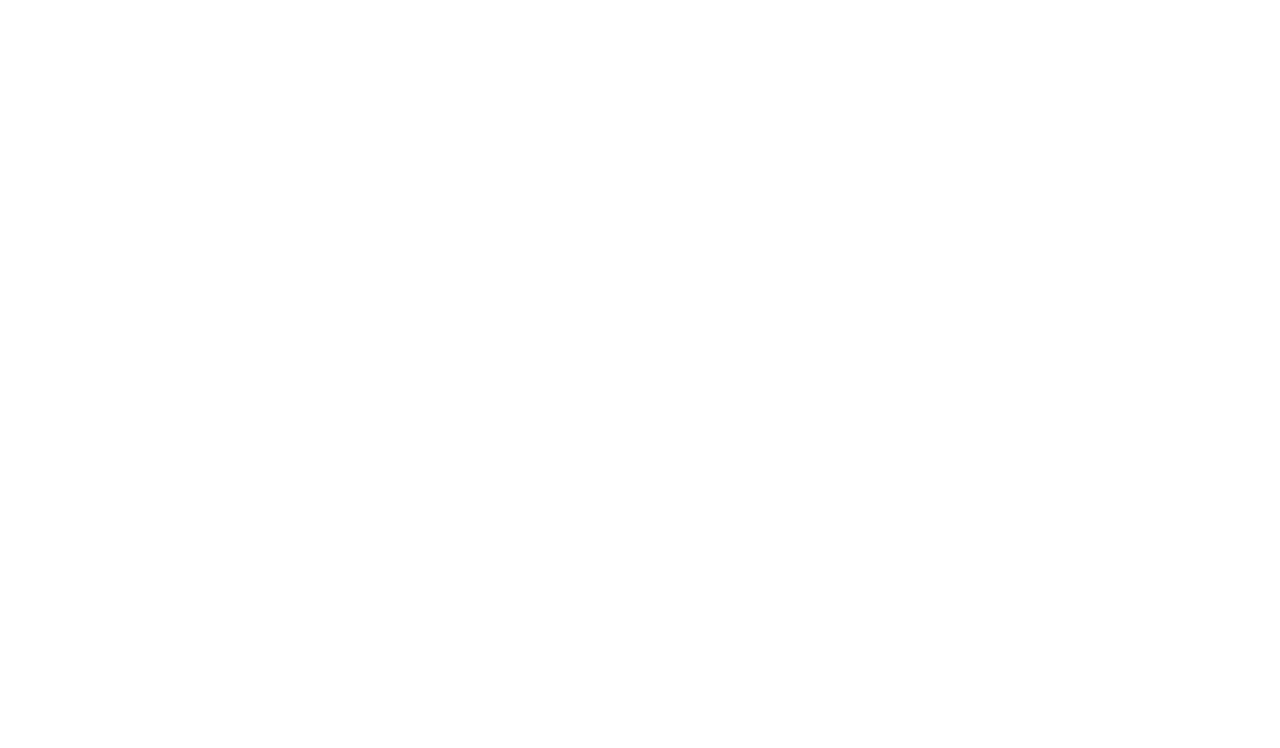
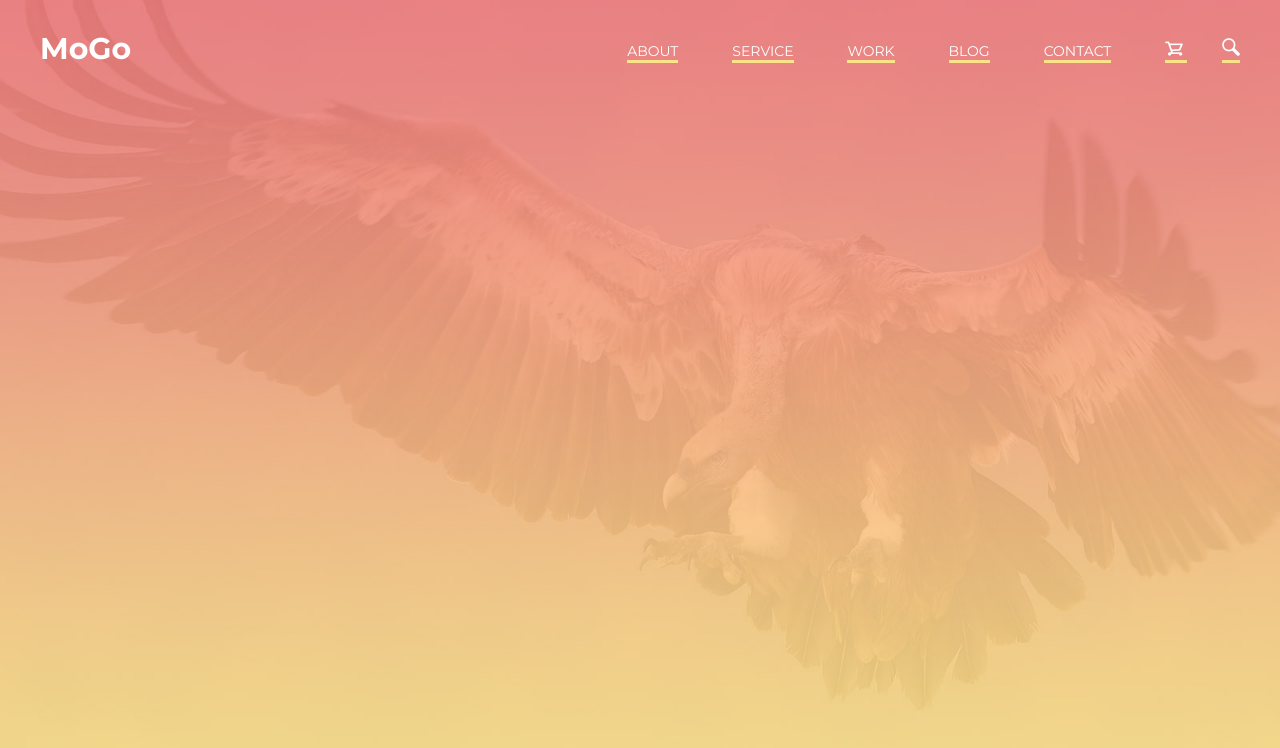
Before and after one commit to ssto4cv/ssto.github.io, a plain HTML site: page index.html in a window 1280 px wide. Drawn offline with Linux system fonts and the light colour scheme.

Commit message:
initial commit

```diff
--- a/css/style.css
+++ b/css/style.css
@@ -0,0 +1,79 @@
+*,
+*::after,
+*::before {
+    margin: 0;
+    box-sizing: border-box;
+}
+h1, h2, h3, h4, h5, h6 {
+    margin: 0;
+    padding: 0;
+}
+body {
+    font-family: 'Montserrat', sans-serif;
+    color: #999;
+    font-size: 15px;
+}
+
+/* Container */
+.container {
+    max-width: 1200px;
+    width: 100%;
+    margin: 0 auto;
+}
+
+/* Intro */
+.intro {
+    background: url(../img/bg.jpg) center no-repeat;
+    background-size: cover;
+    height: 100vh;
+    width: 100%;
+}
+
+/* Header */
+.header {
+    width: 100%;
+    position: absolute;
+    top: 0;
+    right: 0;
+    left: 0;
+    z-index: 1000;
+}
+
+.header_inner {
+    display: flex;
+    justify-content: space-between;
+    align-items: center;
+    padding-top: 30px;
+}
+
+.header_logo {
+    font-weight: 700;
+    font-size: 30px;
+    color: #fff;
+}
+
+.nav_link {
+    text-decoration: none;
+    text-transform: uppercase;
+    color: #fff;
+    position: relative;
+    margin-left: 50px;
+    font-size: 14px;
+}
+.nav_link:last-child {
+    margin-left: 35px;
+}
+.nav_link:hover {
+    color: #fce38a;
+}
+.nav_link::after {
+    content: "";
+
+    position: absolute;
+    top: 100%;
+    left: 0;
+    z-index: 1;
+    width: 100%;
+    height: 3px;
+    background-color: #fce38a;
+}
--- a/index.html
+++ b/index.html
@@ -1,12 +1,42 @@
 <!DOCTYPE html>
 <html lang="en">
 <head>
-  <meta charset="UTF-8">
-  <meta http-equiv="X-UA-Compatible" content="IE=edge">
-  <meta name="viewport" content="width=device-width, initial-scale=1.0">
-  <title>Mogo</title>
+    <meta charset="UTF-8">
+    <meta http-equiv="X-UA-Compatible" content="IE=edge">
+    <meta name="viewport" content="width=device-width, initial-scale=1.0">
+    <title>Mogo</title>
+    <link rel="stylesheet" href="css/style.css">
+    <link href="https://fonts.googleapis.com/css2?family=Kaushan+Script&family=Montserrat:wght@400;700&family=Roboto:ital,wght@0,400;1,300&display=swap" rel="stylesheet">
 </head>
 <body>
+    <!-- Header -->
+<header class="header">
+    <div class="container">
+        <div class="header_inner">
+            <div class="header_logo">MoGo</div>
 
+            <nav>
+                <a class="nav_link" href="#">About</a>
+                <a class="nav_link" href="#">Service</a>
+                <a class="nav_link" href="#">Work</a>
+                <a class="nav_link" href="#">Blog</a>
+                <a class="nav_link" href="#">Contact</a>
+                <a class="nav_link" href="#">
+                    <img src="img/cart.png" alt="">
+                </a>
+                <a class="nav_link" href="#">
+                    <img src="img/glass.png" alt="">
+                </a>
+            </nav>
+
+        </div>
+    </div>
+</header>
+
+    <div class="intro">
+        <div class="container">
+            <div class="intro_inner"></div>
+        </div>
+    </div>
 </body>
 </html>
```
Also changed, not shown: img/cart.png (added), img/glass.png (added).
